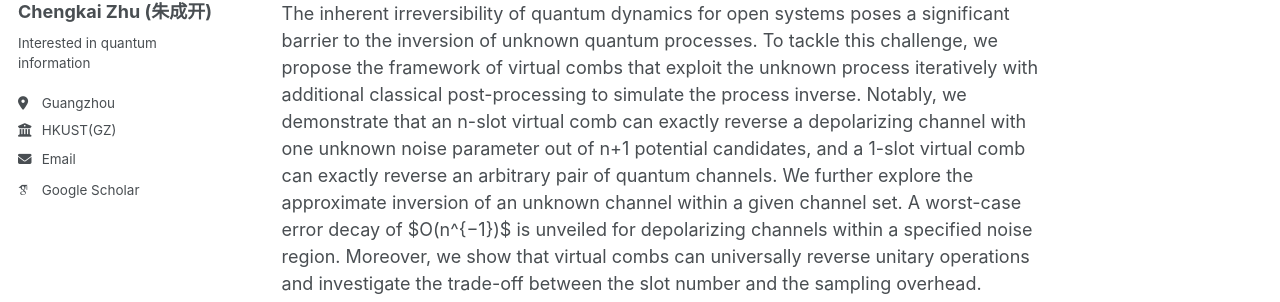
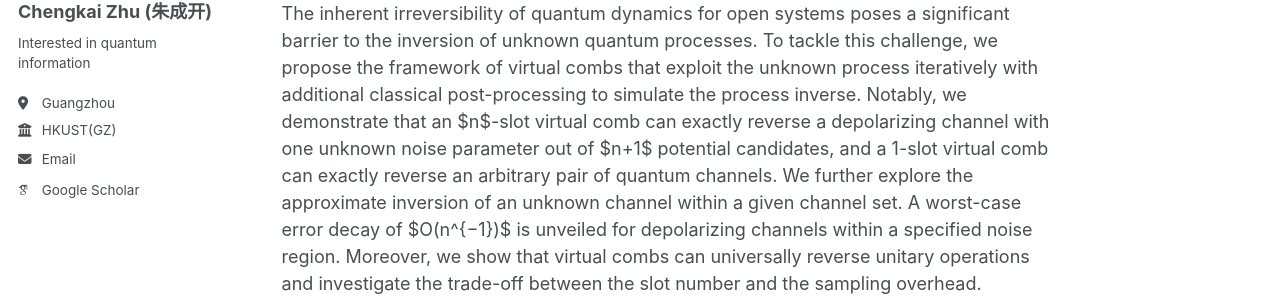
Before and after one commit to Chengkai-Zhu/Chengkai-Zhu.github.io, a Jekyll site: the page built from _publications/2009-10-01-paper-title-number-1.md, in a window 1280 px wide and 1263 px high. Shown: the part 281-583 px from the top of the window. Built offline with Jekyll 4.4.1, drawn with Linux system fonts in a browser that asks for light colours; some web fonts are replaced.

```diff
--- a/_publications/2009-10-01-paper-title-number-1.md
+++ b/_publications/2009-10-01-paper-title-number-1.md
@@ -9,4 +9,4 @@ paperurl: 'https://journals.aps.org/prl/abstract/10.1103/PhysRevLett.133.030801'
 ---
 **Chengkai Zhu**, Yin Mo, Yu-Ao Chen, Xin Wang
 
-The inherent irreversibility of quantum dynamics for open systems poses a significant barrier to the inversion of unknown quantum processes. To tackle this challenge, we propose the framework of virtual combs that exploit the unknown process iteratively with additional classical post-processing to simulate the process inverse. Notably, we demonstrate that an n-slot virtual comb can exactly reverse a depolarizing channel with one unknown noise parameter out of n+1 potential candidates, and a 1-slot virtual comb can exactly reverse an arbitrary pair of quantum channels. We further explore the approximate inversion of an unknown channel within a given channel set. A worst-case error decay of $O(n^{−1})$ is unveiled for depolarizing channels within a specified noise region. Moreover, we show that virtual combs can universally reverse unitary operations and investigate the trade-off between the slot number and the sampling overhead.
+The inherent irreversibility of quantum dynamics for open systems poses a significant barrier to the inversion of unknown quantum processes. To tackle this challenge, we propose the framework of virtual combs that exploit the unknown process iteratively with additional classical post-processing to simulate the process inverse. Notably, we demonstrate that an $n$-slot virtual comb can exactly reverse a depolarizing channel with one unknown noise parameter out of $n+1$ potential candidates, and a 1-slot virtual comb can exactly reverse an arbitrary pair of quantum channels. We further explore the approximate inversion of an unknown channel within a given channel set. A worst-case error decay of $O(n^{−1})$ is unveiled for depolarizing channels within a specified noise region. Moreover, we show that virtual combs can universally reverse unitary operations and investigate the trade-off between the slot number and the sampling overhead.
```
